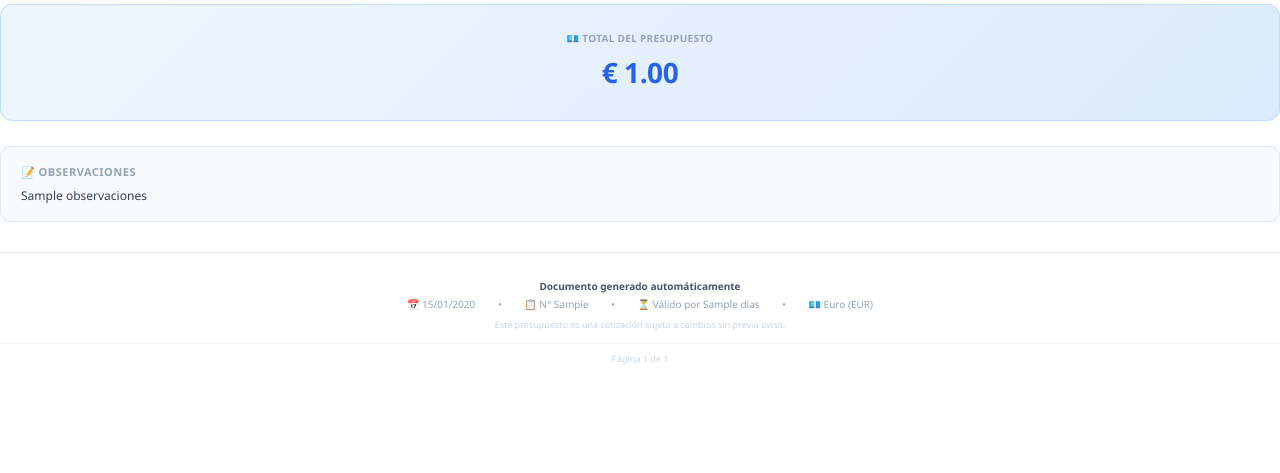
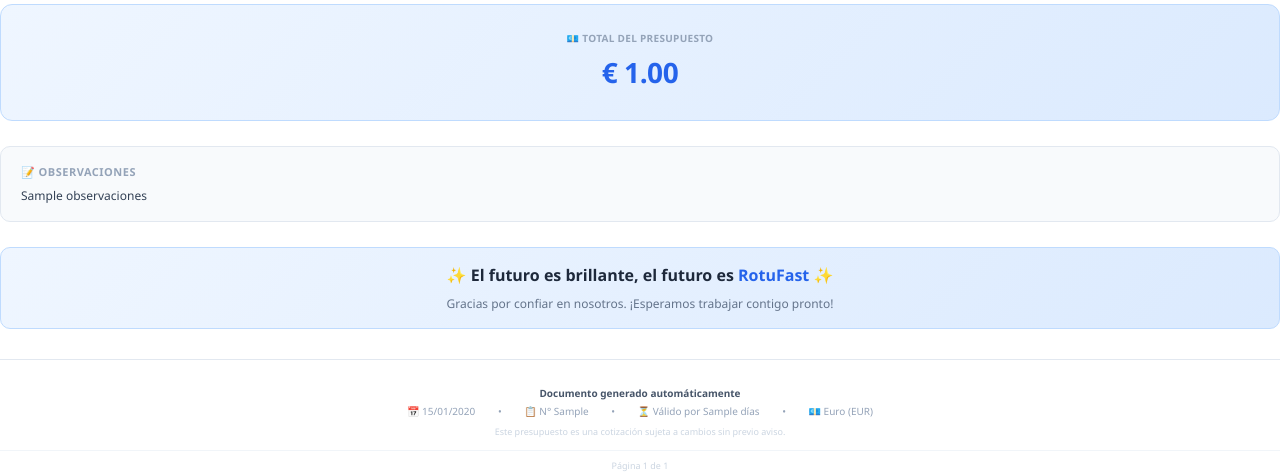
Before and after one commit to luisalejandro111/agencia-pub-api, a FastAPI app: template app/templates/presupuestos/pdf_template.html in a window 1280 px wide. Shown: the part 421-894 px from the top of the page. Before the commit the page ends 785 px from the top, so only its background shows below. Run offline with FastAPI, Linux system fonts and the light colour scheme; the template is opened without the code that fills it: most values are stand-ins (such as "Sample title", 1, 10 or a date in 2020); parts of the project's set-up code (start-up, migrations or seed data) failed here and were passed over.

Commit message:
Agregar mensaje RotuFast en el PDF de presupuesto

```diff
--- a/app/templates/presupuestos/pdf_template.html
+++ b/app/templates/presupuestos/pdf_template.html
@@ -361,6 +361,18 @@
     {% endif %}
 
     <!-- ========================================== -->
+    <!-- 🔥 NUEVO: TEXTO PERSONALIZADO             -->
+    <!-- ========================================== -->
+    <div style="text-align: center; margin: 20px 0 10px 0; padding: 15px; background: linear-gradient(135deg, #eff6ff 0%, #dbeafe 100%); border-radius: 10px; border: 1px solid #bfdbfe;">
+        <p style="font-size: 16px; font-weight: 700; color: #1e293b; margin: 0;">
+            ✨ El futuro es brillante, el futuro es <span style="color: #2563eb;">RotuFast</span> ✨
+        </p>
+        <p style="font-size: 12px; color: #64748b; margin: 5px 0 0 0;">
+            Gracias por confiar en nosotros. ¡Esperamos trabajar contigo pronto!
+        </p>
+    </div>
+
+    <!-- ========================================== -->
     <!-- FOOTER                                    -->
     <!-- ========================================== -->
     <div class="footer">
```
